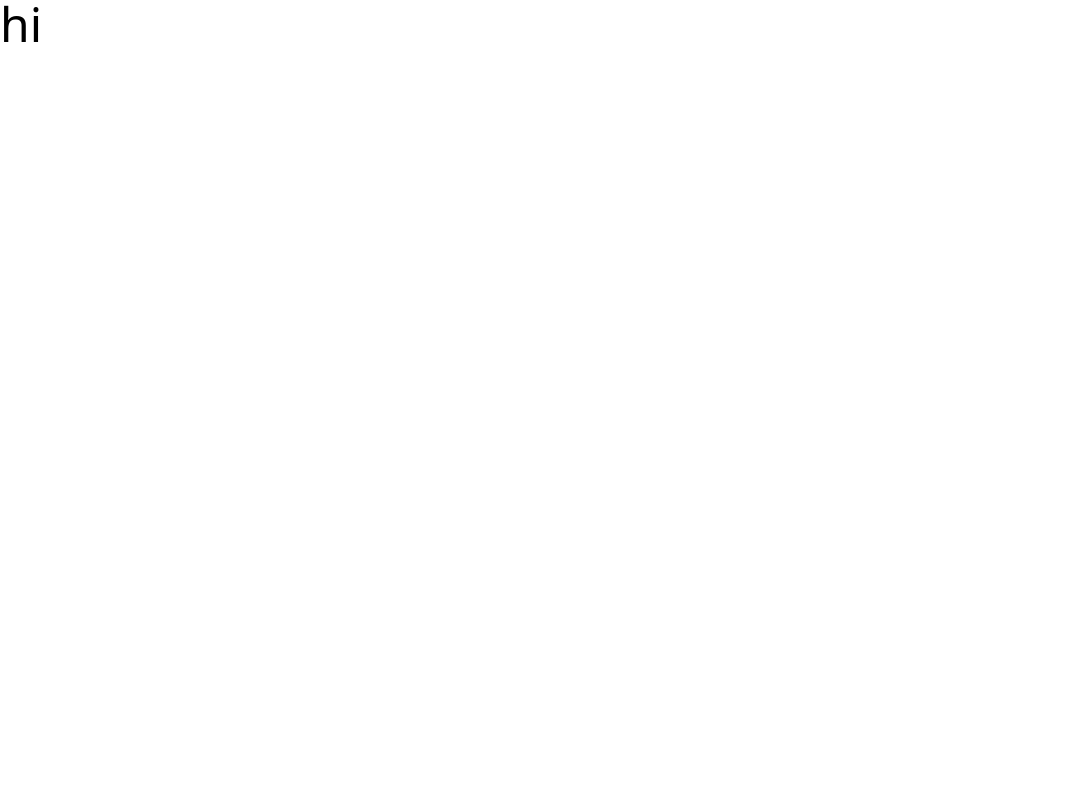
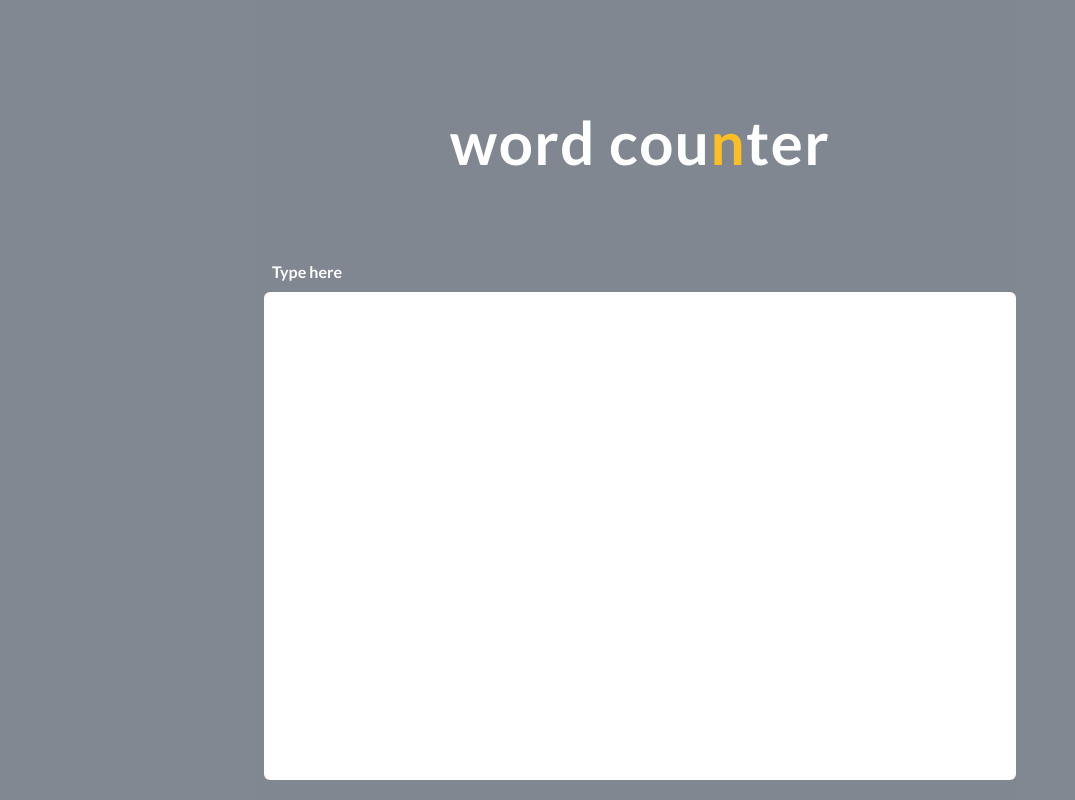
Before and after one commit to rStelmach/word-counter, a Vue app: page / in a window 1280 px wide. Shown: the whole page, without its empty margins (0-1075 px from the left). Built offline with nearby package versions, Linux system fonts and the light colour scheme.

Commit message:
feat: add basic styling

```diff
--- a/src/App.vue
+++ b/src/App.vue
@@ -1,3 +1,25 @@
 <template>
-  <header class="text-5xl">hi</header>
+  <div class="container bg-gray-600 min-w-full min-h-screen bg-opacity-70">
+    <header class="text-6xl tracking-wide text-center text-white	font-semibold	pt-28">
+      word cou<span class="text-yellow-400">n</span>ter
+    </header>
+    <div class="text flex flex-col  m-10 mt-20 px-56">
+      <label for="text" class="font-semibold text-white p-2">Type here</label>
+      <textarea
+        name="text"
+        id="text"
+        rows="20"
+        cols="10"
+        maxlength="600"
+        class="resize-none p-1 rounded-md border-opacity-0	focus:outline-none"
+      ></textarea>
+    </div>
+  </div>
 </template>
+
+<style>
+@import url('https://fonts.googleapis.com/css2?family=Lato:ital,wght@0,300;0,400;0,700;0,900;1,300&display=swap');
+* {
+  font-family: 'Lato', sans-serif;
+}
+</style>
```
